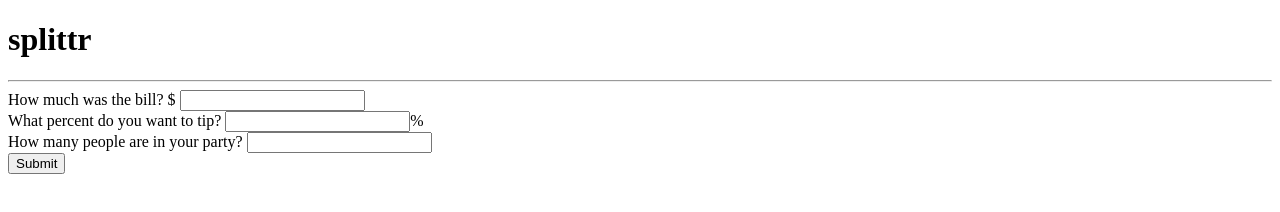
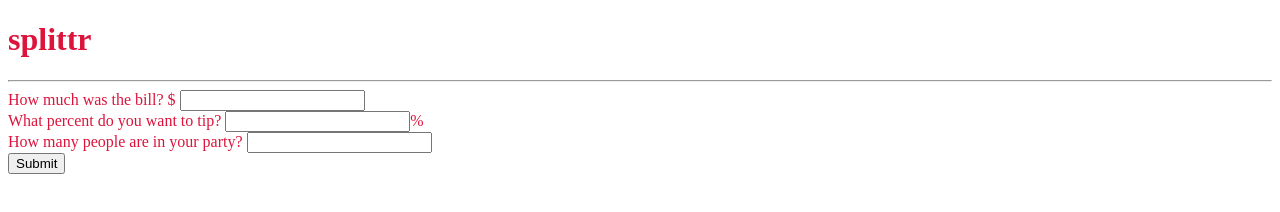
Before and after one commit to jessicaruona/homework2, a website: page index.html in a window 1280 px wide. Drawn offline with Linux system fonts and the light colour scheme.

Commit message:
this is it

```diff
--- a/index.html
+++ b/index.html
@@ -5,7 +5,11 @@
     <meta name="viewport" content="width=device-width, initial-scale=1.0">
     <meta http-equiv="X-UA-Compatible" content="ie=edge">
     <title>splittr</title>
-    <style>
+    <style >
+      /* this is me adding color */
+      body {
+        color:crimson;
+      }
       .hidden {
         visibility: hidden;
         opacity: 0;
```
Also changed, not shown: 1 other file.
